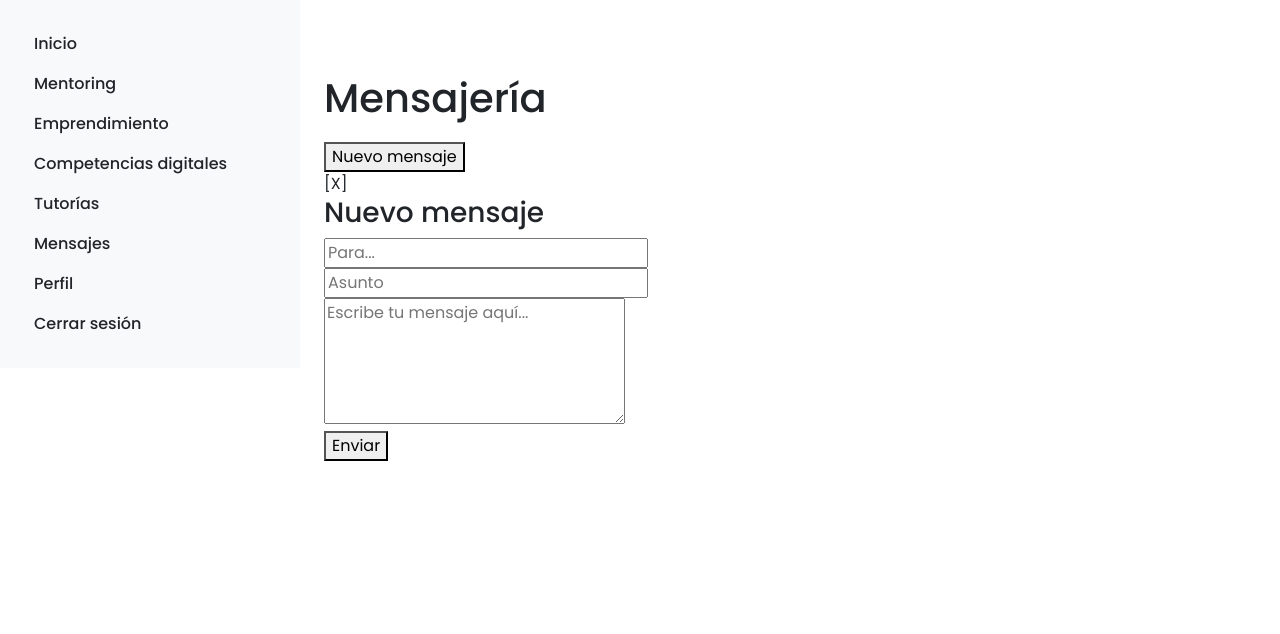
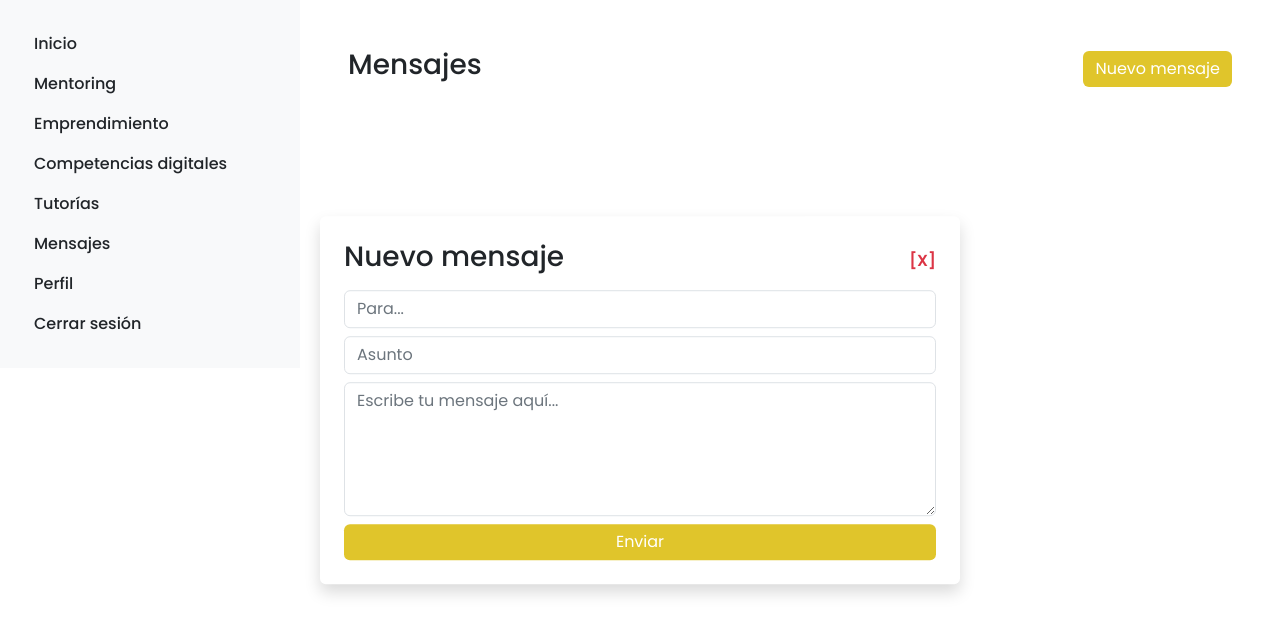
Before and after one commit to Pablo-Montero-PRO2/Buddy_Project, an Angular app in the folder auth-app/: page /mensajes in a window 1280 px wide. Both pictures are taken after a click on the button "Nuevo mensaje". Shown: the top 634 px of the page. Built offline with nearby package versions, Linux system fonts and the light colour scheme.

Commit message:
Update styles mensajes.component.html

```diff
--- a/auth-app/src/app/mensajes/mensajes.component.html
+++ b/auth-app/src/app/mensajes/mensajes.component.html
@@ -1,31 +1,26 @@
 <!-- Contenido principal -->
-<div class="Mensajeria">
-    <main>
-        <header>
-            <h1>Mensajería</h1>
-            <button (click)="abrirMensaje()">Nuevo mensaje</button>
-        </header>
+<div class="content flex-grow-1 p-4">
+    <div class="d-flex justify-content-between align-items-center mb-3">
+        <h1 class="h3">Mensajes</h1>
+        <button (click)="abrirMensaje()" class="btn btn-warning">Nuevo mensaje</button>
+    </div>
 
     <!-- Ventana para escribir mensaje -->
-        <div id="mensaje"  *ngIf="mensajeAbierto">
+    <!-- Ventana para escribir mensaje -->
+<div *ngIf="mensajeAbierto" class="position-fixed top-50 start-50 translate-middle bg-white p-4 rounded shadow w-50">
         <form [formGroup]="mensajeForm" (ngSubmit)="enviarMensaje()" method="post">
-                <div>
-                    <span (click)="cerrarMensaje()">[X]</span>
+            <div class="d-flex justify-content-between align-items-center">
                 <h3>Nuevo mensaje</h3>
-                    <input id="email" formControlName="email" type="email" autocomplete="email" placeholder="Para..." required>
-                    <br>
-                    <input id="asunto" formControlName="asunto"type="text" placeholder="Asunto">
-                    <br>
-                    <textarea id="contenido" formControlName="contenido"placeholder="Escribe tu mensaje aquí..." rows="5"></textarea>
-                    <br>
-                    <button type="submit">Enviar</button>
+                <span (click)="cerrarMensaje()" class="text-danger fw-bold" style="cursor: pointer;">[X]</span>
             </div>
+            <input id="email" formControlName="email" type="email" autocomplete="email" placeholder="Para..." required class="form-control my-2">
+            <input id="asunto" formControlName="asunto" type="text" placeholder="Asunto" class="form-control my-2">
+            <textarea id="contenido" formControlName="contenido" placeholder="Escribe tu mensaje aquí..." rows="5" class="form-control my-2"></textarea>
+            <button type="submit" class="btn btn-warning w-100">Enviar</button>
         </form>
     </div>
 
     <!-- Lista de mensajes -->
     <div class="listaMensajes">
-            <section id="listaMensajes"></section>
     </div>
-    </main>
 </div>
```
Lines whose indentation alone changed are shown as unchanged.
